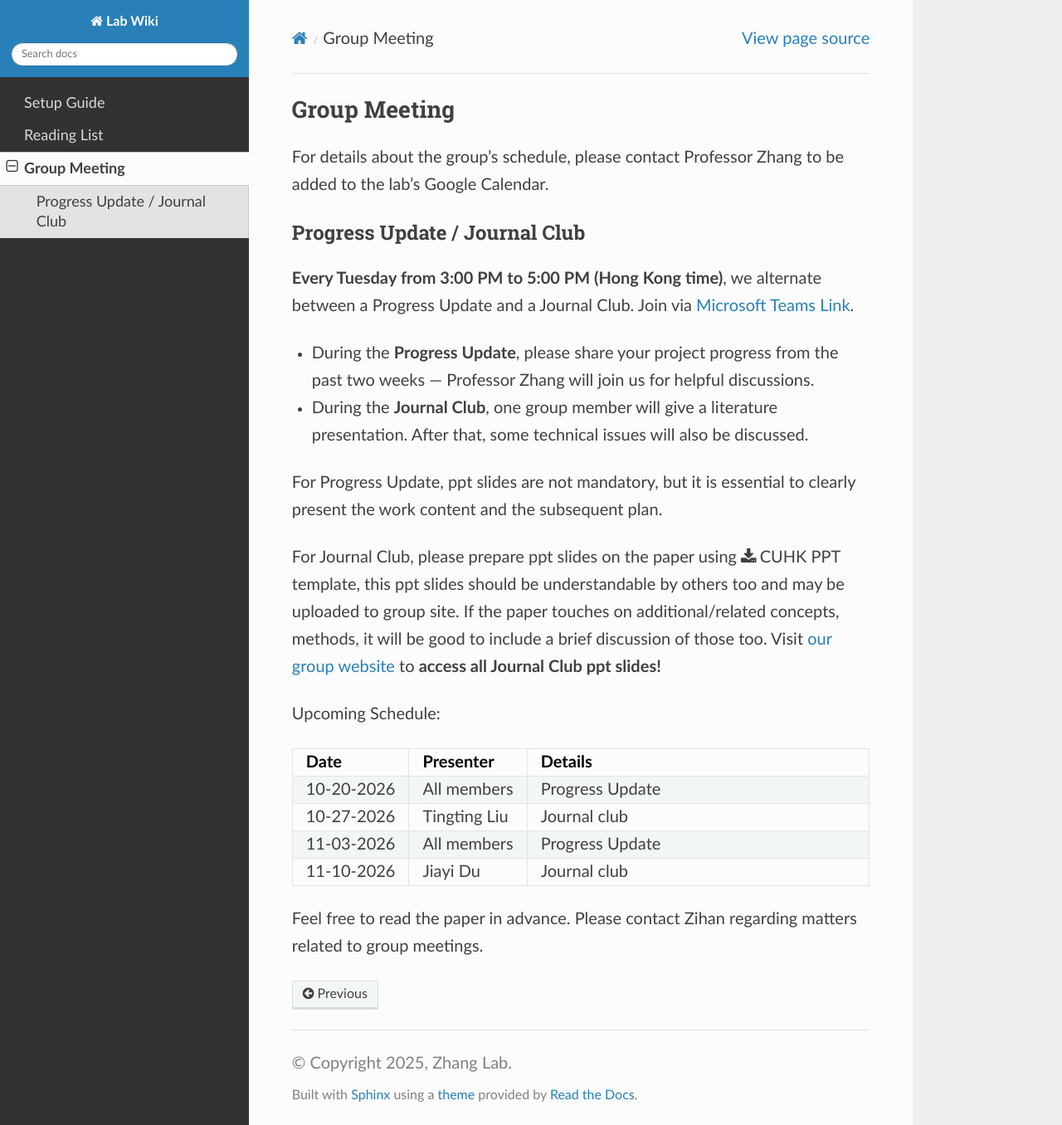
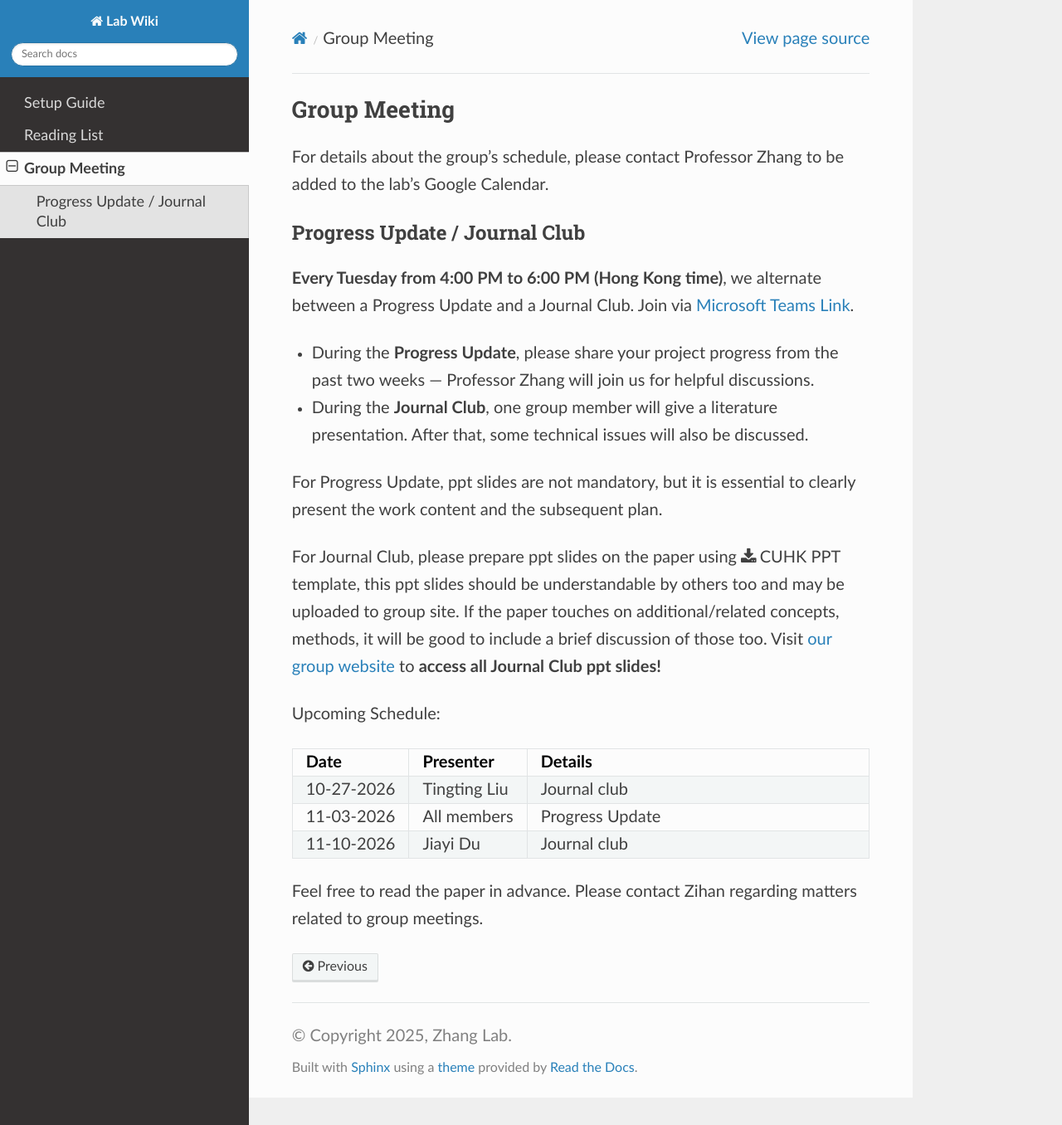
Before and after one commit to xinglong-zhang/labwiki, a Sphinx documentation site: the page built from docs/source/meeting.rst, in a window 1280 px wide and 1356 px high. Shown: the whole window at 83% size. Built offline with Sphinx 7.4.7 and the Read the Docs theme 3.1.0, drawn with Linux system fonts in a browser that asks for light colours.

Commit message:
Update meeting.rst

```diff
--- a/docs/source/meeting.rst
+++ b/docs/source/meeting.rst
@@ -6,7 +6,7 @@ For details about the group's schedule, please contact Professor Zhang to be add
 Progress Update / Journal Club
 --------------------------------
 
-**Every Tuesday from 3:00 PM to 5:00 PM (Hong Kong time)**, we alternate between a Progress Update and a Journal Club. Join via `Microsoft Teams Link <teams.microsoft.com/l/meetup-join/19%3ameeting_YWQ1OWNhYzAtODk0YS00MTU4LTgyZDUtYjgyZGExYThlMjI4%40thread.v2/0?context=%7b"Tid"%3a"a2c8f93f-126b-4596-a360-8941a8984b08"%2c"Oid"%3a"a01f610e-456a-478e-a980-248fa8edd125"%7d>`_.
+**Every Tuesday from 4:00 PM to 6:00 PM (Hong Kong time)**, we alternate between a Progress Update and a Journal Club. Join via `Microsoft Teams Link <teams.microsoft.com/l/meetup-join/19%3ameeting_YWQ1OWNhYzAtODk0YS00MTU4LTgyZDUtYjgyZGExYThlMjI4%40thread.v2/0?context=%7b"Tid"%3a"a2c8f93f-126b-4596-a360-8941a8984b08"%2c"Oid"%3a"a01f610e-456a-478e-a980-248fa8edd125"%7d>`_.
 
 - During the **Progress Update**, please share your project progress from the past two weeks — Professor Zhang will join us for helpful discussions.
 
@@ -25,9 +25,6 @@ Upcoming Schedule:
    * - **Date**
      - **Presenter**
      - **Details**
-   * - 10-20-2026
-     - All members
-     - Progress Update
    * - 10-27-2026
      - Tingting Liu
      - Journal club
```
